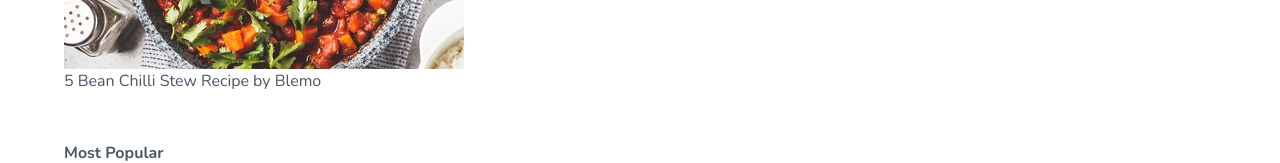
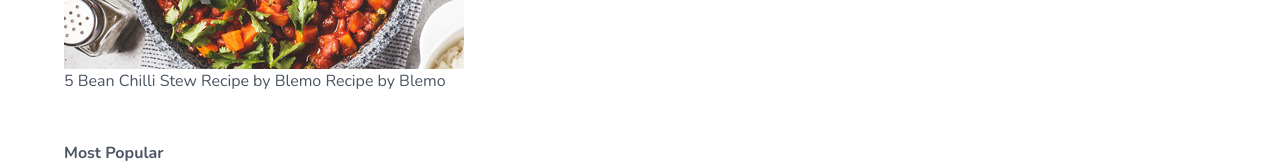
Before and after one commit to BlessedEmoefe/FoodApp-Tailwind-Build, a website: page public/index.html in a window 1280 px wide. Shown: the part 573-736 px from the top of the page. Drawn offline with nearby package versions, Linux system fonts and the light colour scheme.

Commit message:
added new updates

```diff
--- a/public/index.html
+++ b/public/index.html
@@ -71,6 +71,7 @@
               <div>
                 <span>5 Bean Chilli Stew</span>
                 <span>Recipe by Blemo</span>
+                 <span>Recipe by Blemo</span>
               </div>
             </div>
           </div>
```
